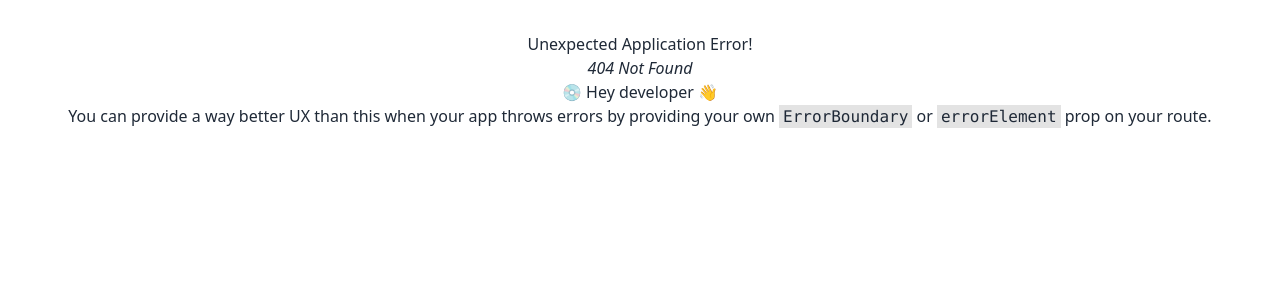
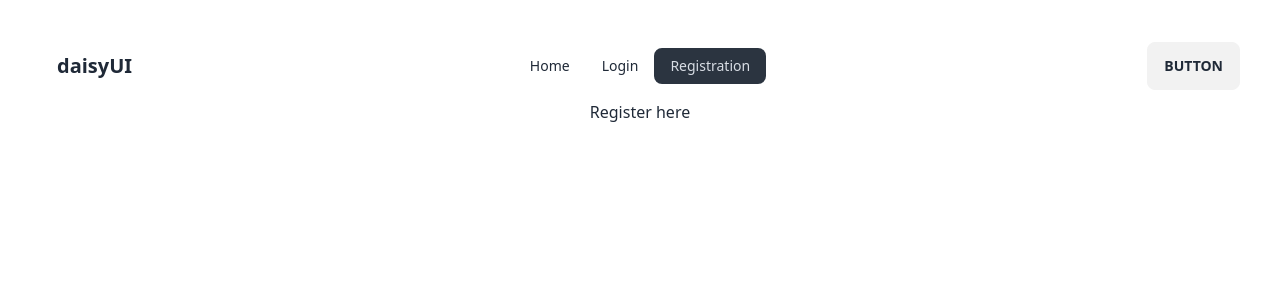
Before and after one commit to Mmsshakil/user-mail-pass-auth, a React (Vite) app: page /register in a window 1280 px wide. Before the commit this address had no page. Shown: the top 300 px of the page. Built offline with nearby package versions, Linux system fonts and the light colour scheme.

Commit message:
navbar added with navlink

```diff
--- /dev/null
+++ b/src/components/Header/Header.jsx
@@ -0,0 +1,36 @@
+import { NavLink } from "react-router-dom";
+
+const Header = () => {
+
+    const navLinks = <>
+        <li><NavLink to="/">Home</NavLink></li>
+        <li><NavLink to="/login">Login</NavLink></li>
+        <li><NavLink to="/register">Registration</NavLink></li>
+    </>
+
+    return (
+        <div className="navbar bg-base-100">
+            <div className="navbar-start">
+                <div className="dropdown">
+                    <label tabIndex={0} className="btn btn-ghost lg:hidden">
+                        <svg xmlns="http://www.w3.org/2000/svg" className="h-5 w-5" fill="none" viewBox="0 0 24 24" stroke="currentColor"><path strokeLinecap="round" strokeLinejoin="round" strokeWidth="2" d="M4 6h16M4 12h8m-8 6h16" /></svg>
+                    </label>
+                    <ul tabIndex={0} className="menu menu-sm dropdown-content mt-3 z-[1] p-2 shadow bg-base-100 rounded-box w-52">
+                        {navLinks}
+                    </ul>
+                </div>
+                <a className="btn btn-ghost normal-case text-xl">daisyUI</a>
+            </div>
+            <div className="navbar-center hidden lg:flex">
+                <ul className="menu menu-horizontal px-1">
+                    {navLinks}
+                </ul>
+            </div>
+            <div className="navbar-end">
+                <a className="btn">Button</a>
+            </div>
+        </div>
+    );
+};
+
+export default Header;
--- /dev/null
+++ b/src/components/Login/Login.jsx
@@ -0,0 +1,10 @@
+
+const Login = () => {
+    return (
+        <div>
+            <h2>Login here</h2>
+        </div>
+    );
+};
+
+export default Login;
--- /dev/null
+++ b/src/components/Register/Register.jsx
@@ -0,0 +1,10 @@
+
+const Register = () => {
+    return (
+        <div>
+            <h2>Register here</h2>
+        </div>
+    );
+};
+
+export default Register;
--- a/src/components/Root/Root.jsx
+++ b/src/components/Root/Root.jsx
@@ -1,8 +1,10 @@
 import { Outlet } from "react-router-dom";
+import Header from "../Header/Header";
 
 const Root = () => {
     return (
         <div>
+            <Header></Header>
             <Outlet></Outlet>
         </div>
     );
```
Also changed, not shown: src/main.jsx (+10 -0 lines).
